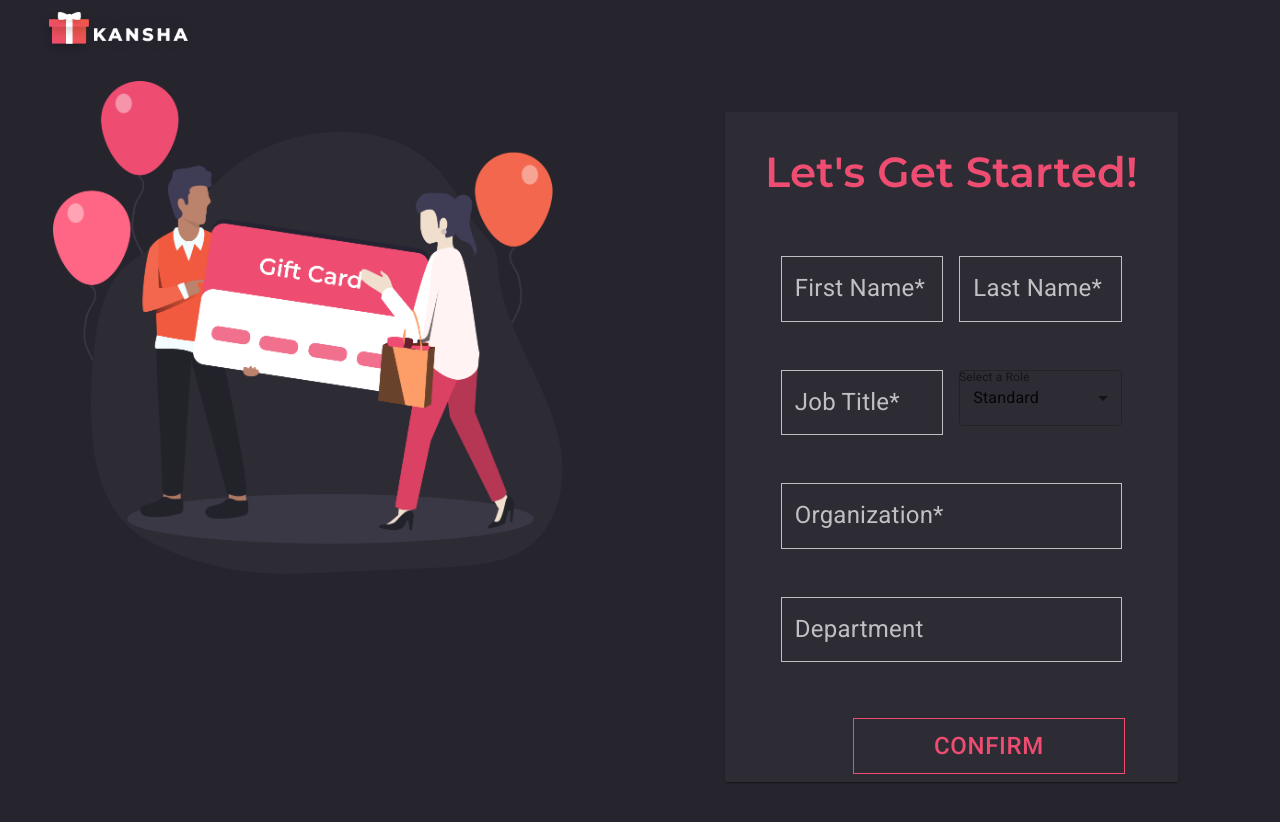
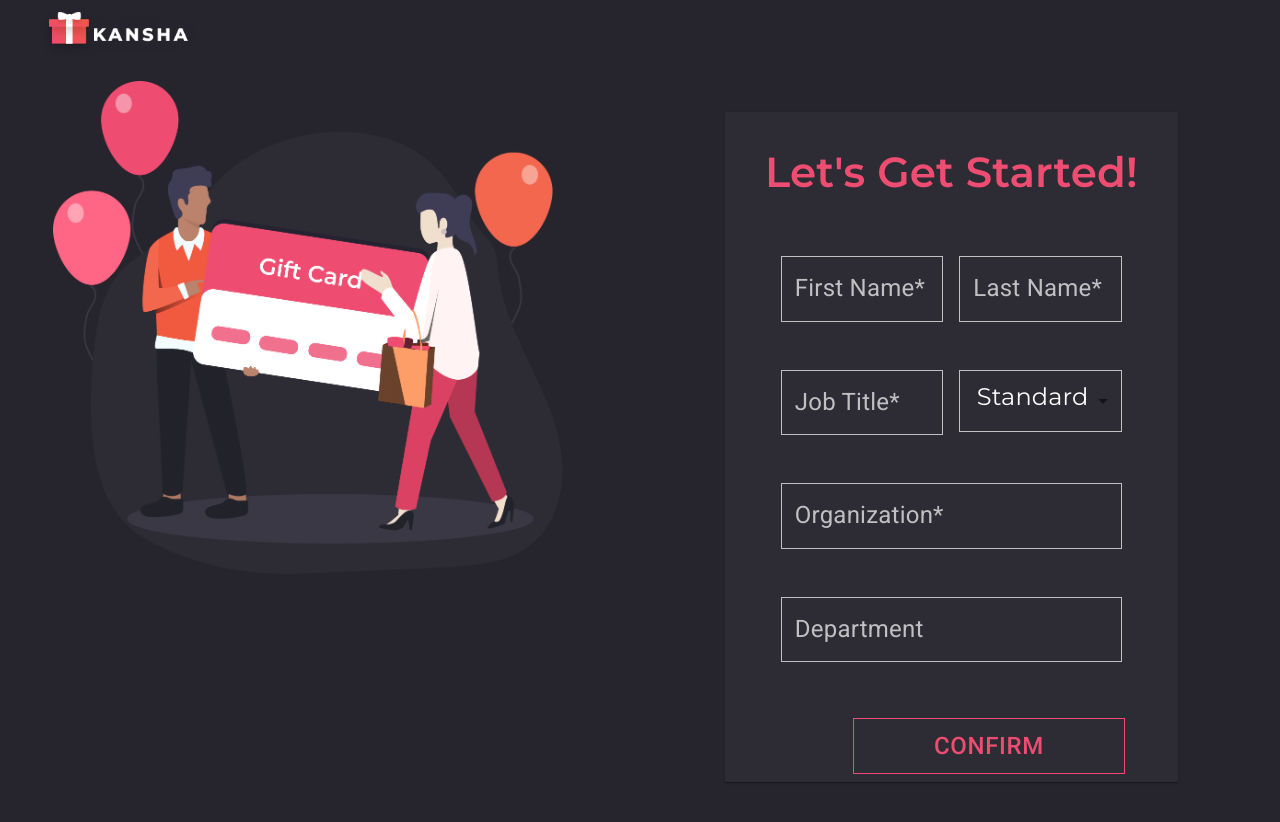
Before and after one commit to rleslie1015/kansha-fe, a React (Create React App) app in the folder react-app/: page /onboarding in a window 1280 px wide. Shown: the top 822 px of the page. Built offline with nearby package versions, Linux system fonts and the light colour scheme; what auth0-js would draw is missing.

Commit message:
💅 styled inputbase

```diff
--- a/react-app/src/Onboarding.jsx
+++ b/react-app/src/Onboarding.jsx
@@ -2,12 +2,43 @@ import React, { useState } from 'react';
 import { onboard } from './store/actions/user-actions';
 import { connect } from 'react-redux';
 import CssBaseline from '@material-ui/core/CssBaseline';
-import { makeStyles } from '@material-ui/core/styles';
+import { makeStyles, withStyles, createStyles } from '@material-ui/core/styles';
 import logo from './assets/logo38.png';
 import kanshaLogo from './assets/logo39.png';
-import { Container, Typography, Paper, Button, FormControl, TextField, MenuItem, Select, Box, InputLabel } from '@material-ui/core';
+import {
+	Container,
+	Typography,
+	Paper,
+	Button,
+	FormControl,
+	TextField,
+	MenuItem,
+	Select,
+	Box,
+	InputBase,
+} from '@material-ui/core';
 import 'typeface-montserrat';
 import 'typeface-roboto';
+
+const StyledBase = withStyles(theme =>
+	createStyles({
+		input: {
+			width: '100%',
+			border: '1px solid rgba(255, 255, 255, 0.7)',
+			display: 'flex',
+			flexDirection: 'row',
+			justifyContent: 'center',
+			padding: '1rem',
+			color: '#FFFFFF',
+			borderRadius: '0',
+			fontFamily: 'Montserrat',
+			fontStyle: 'normal',
+			fontWeight: 'normal',
+			fontSize: '24px',
+			lineHeight: '20px',
+		},
+	}),
+)(InputBase);
 
 const useStyles = makeStyles(theme => ({
 	root: {
@@ -77,7 +108,7 @@ const useStyles = makeStyles(theme => ({
 		},
 	},
 	select: {
-		// color: '#FFFFFF',
+		border: '1px solid #FFFFFF',
 	},
 	label: {
 		color: 'rgba(255, 255, 255, 0.7)',
@@ -117,28 +148,43 @@ const useStyles = makeStyles(theme => ({
 		textDecoration: 'none',
 		'&:hover': {
 			background: 'linear-gradient(172.54deg, #EE4D71 0%, #F15A3F 100%);',
-				color: '#FFFFFF'
+			color: '#FFFFFF',
 		},
 	},
 }));
 
 function Onboarding(props) {
 	const classes = useStyles();
-    const [ form, setForm ] = useState({ first_name: "", last_name: "", job_title: "", department: "", org_name: "", user_type: ""});
+	const [form, setForm] = useState({
+		first_name: '',
+		last_name: '',
+		job_title: '',
+		department: '',
+		org_name: '',
+		user_type: '',
+	});
 
 	const handleChange = event => {
-        setForm({ ...form, [event.target.name] : event.target.value});
+		setForm({ ...form, [event.target.name]: event.target.value });
 	};
 
 	const handleSubmit = event => {
 		props.onboard(form);
-    }
+	};
 	return (
 		<div id="App" className={classes.root}>
 			<CssBaseline />
 			<Container className={classes.imageContainer}>
-				<img src={kanshaLogo} alt='Kansha Logo' className={classes.kanshaLogo} />
-				<img src={logo} alt='Kansha Logo People' className={classes.logo} />
+				<img
+					src={kanshaLogo}
+					alt="Kansha Logo"
+					className={classes.kanshaLogo}
+				/>
+				<img
+					src={logo}
+					alt="Kansha Logo People"
+					className={classes.logo}
+				/>
 			</Container>
 			<Container className={classes.formContainer}>
 				<Paper className={classes.onboard}>
@@ -152,14 +198,14 @@ function Onboarding(props) {
 								placeholder="e.g. Jane"
 								className={classes.textField}
 								variant="outlined"
-							name='first_name'
+								name="first_name"
 								margin="normal"
 								onChange={handleChange}
 								InputProps={{
-								className: classes.input
+									className: classes.input,
 								}}
 								InputLabelProps={{
-								className: classes.label
+									className: classes.label,
 								}}
 							/>
 							<TextField
@@ -167,14 +213,14 @@ function Onboarding(props) {
 								placeholder="e.g. Doe"
 								className={classes.textField}
 								variant="outlined"
-							name='last_name'
+								name="last_name"
 								margin="normal"
 								onChange={handleChange}
 								InputProps={{
-								className: classes.input
+									className: classes.input,
 								}}
 								InputLabelProps={{
-								className: classes.label
+									className: classes.label,
 								}}
 							/>
 						</Box>
@@ -184,34 +230,34 @@ function Onboarding(props) {
 								placeholder="e.g. Manager"
 								className={classes.textField}
 								variant="outlined"
-							name='job_title'
+								name="job_title"
 								margin="normal"
 								onChange={handleChange}
 								InputProps={{
-								className: classes.input
+									className: classes.input,
 								}}
 								InputLabelProps={{
-								className: classes.label
+									className: classes.label,
 								}}
 							/>
-						<FormControl className={classes.textField}>
-							<InputLabel id='role-label'>Select a Role</InputLabel>
+							<FormControl
+								variant="outlined"
+								className={classes.textField}>
 								<Select
-								labelId='role-label'
 									defaultValue="standard"
 									value={form.role}
 									onChange={handleChange}
 									margin="normal"
-								variant="outlined"
-								className={classes.select}
+									input={<StyledBase label="Select a Role"/>}
 									InputProps={{
-									className: classes.input
+										className: classes.input,
 									}}
 									InputLabelProps={{
-									className: classes.label
-								}}
-								>
-									<MenuItem value="standard">Standard</MenuItem>
+										className: classes.label,
+									}}>
+									<MenuItem value="standard">
+										Standard
+									</MenuItem>
 									<MenuItem value="mod">Mod</MenuItem>
 									<MenuItem value="admin">Admin</MenuItem>
 								</Select>
@@ -223,14 +269,14 @@ function Onboarding(props) {
 								placeholder="Organization Name"
 								className={classes.textField}
 								variant="outlined"
-							name = "org_name"
+								name="org_name"
 								margin="normal"
-							onChange = {handleChange}
+								onChange={handleChange}
 								InputProps={{
-								className: classes.input
+									className: classes.input,
 								}}
 								InputLabelProps={{
-								className: classes.label
+									className: classes.label,
 								}}
 							/>
 						</Box>
@@ -240,14 +286,14 @@ function Onboarding(props) {
 								placeholder="e.g. Marketing Department"
 								className={classes.textField}
 								variant="outlined"
-							name= "department"
+								name="department"
 								margin="normal"
-							onChange = {handleChange}
+								onChange={handleChange}
 								InputProps={{
-								className: classes.input
+									className: classes.input,
 								}}
 								InputLabelProps={{
-								className: classes.label
+									className: classes.label,
 								}}
 							/>
 						</Box>
@@ -255,8 +301,7 @@ function Onboarding(props) {
 							className={classes.button}
 							variant="contained"
 							color="primary"
-                            onClick={handleSubmit}
-                        >
+							onClick={handleSubmit}>
 							Confirm
 						</Button>
 					</FormControl>
@@ -269,7 +314,7 @@ function Onboarding(props) {
 const mapStateToProps = state => {
 	return {
 		profile: state.user.profile,
-    }
-}
+	};
+};
 
 export default connect(mapStateToProps, { onboard })(Onboarding);
```
Lines whose indentation alone changed are shown as unchanged.
